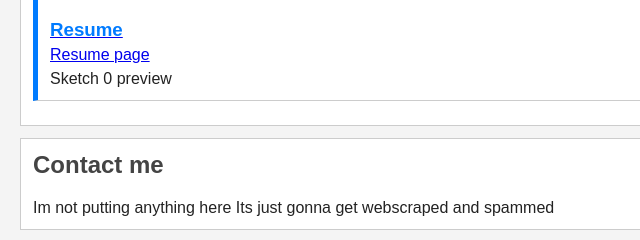
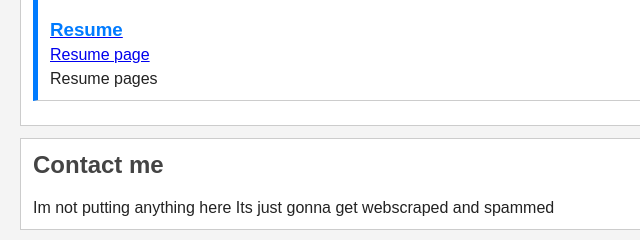
Before and after one commit to PickledLampshade/PickledLampshade.github.io, a plain HTML site: page index.html in a window 1280 px wide. Shown: the part 1748-1988 px from the top of the page, 0-640 px from the left. Drawn offline with Linux system fonts and the light colour scheme.

Commit message:
Update links and text in project section

```diff
--- a/index.html
+++ b/index.html
@@ -51,8 +51,8 @@
 
       <section class="project">
         <a href="Files/Resume.pdf"><h3>Resume</h3></a>
-        <a href="Files/Resume.html">Resume page</a>
-        <p>Sketch 0 preview</p>
+        <a href="Resume.html">Resume page</a>
+        <p>Resume pages</p>
       </section>
 
 
```
